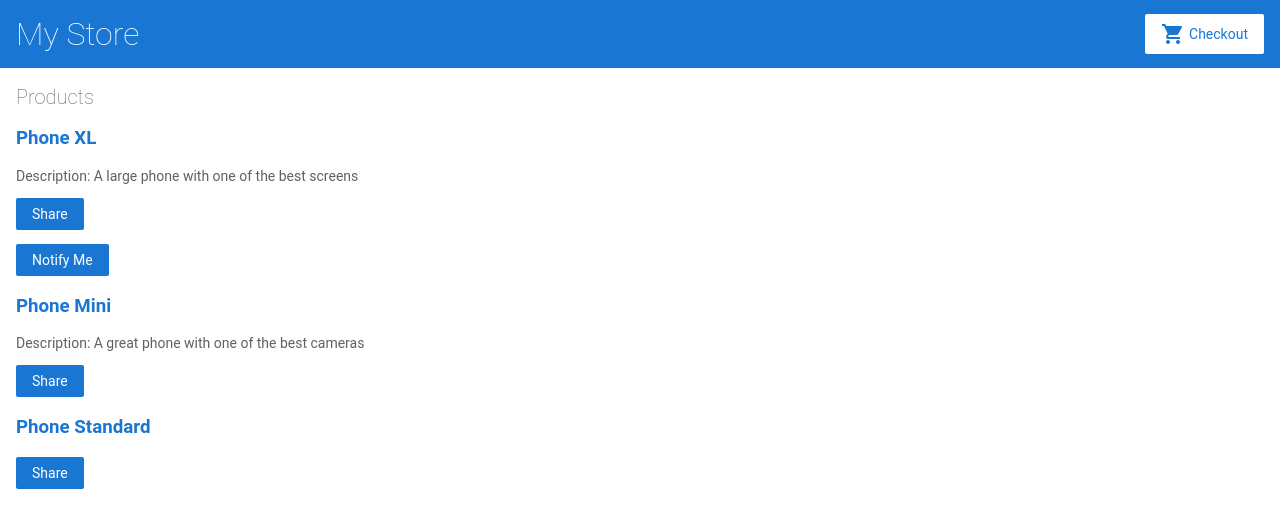
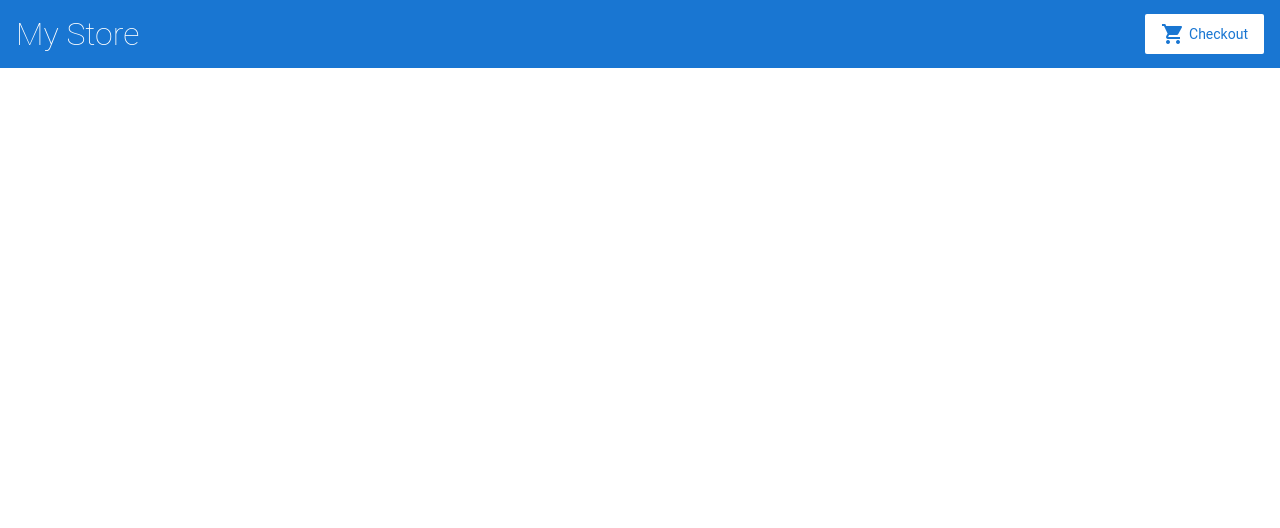
Before and after one commit to lala-lee-jobs/mystore, an Angular app: page / in a window 1280 px wide. Shown: the top 528 px of the page. Built offline with nearby package versions, Linux system fonts and the light colour scheme; data requests are answered from the project's data file.

Commit message:
修改 app.component.html 把 app-product-list 改成 router-outlet

```diff
--- a/src/app/app.component.html
+++ b/src/app/app.component.html
@@ -1,4 +1,4 @@
 <app-top-bar></app-top-bar>
 <div class="container">
-  <app-product-list></app-product-list>
+  <router-outlet></router-outlet>
 </div>
```
